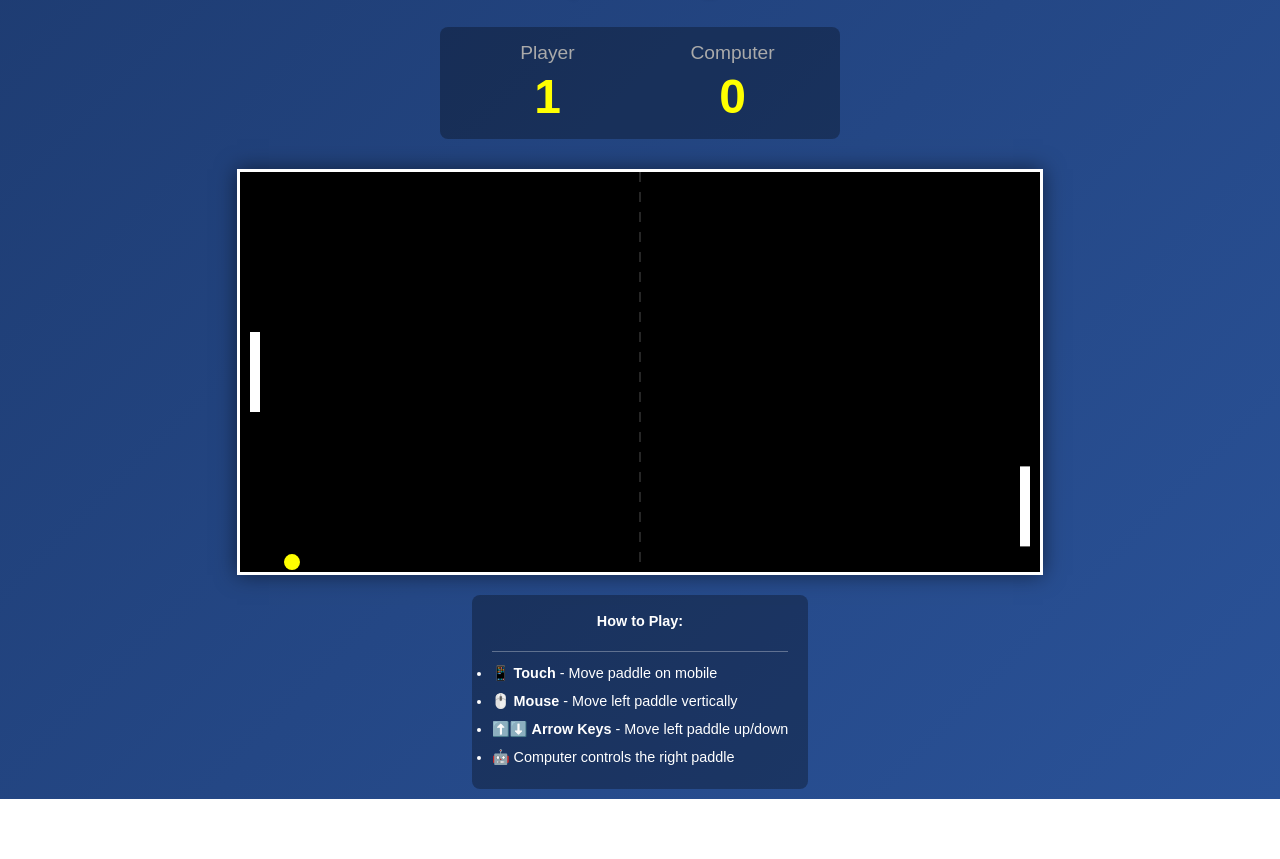
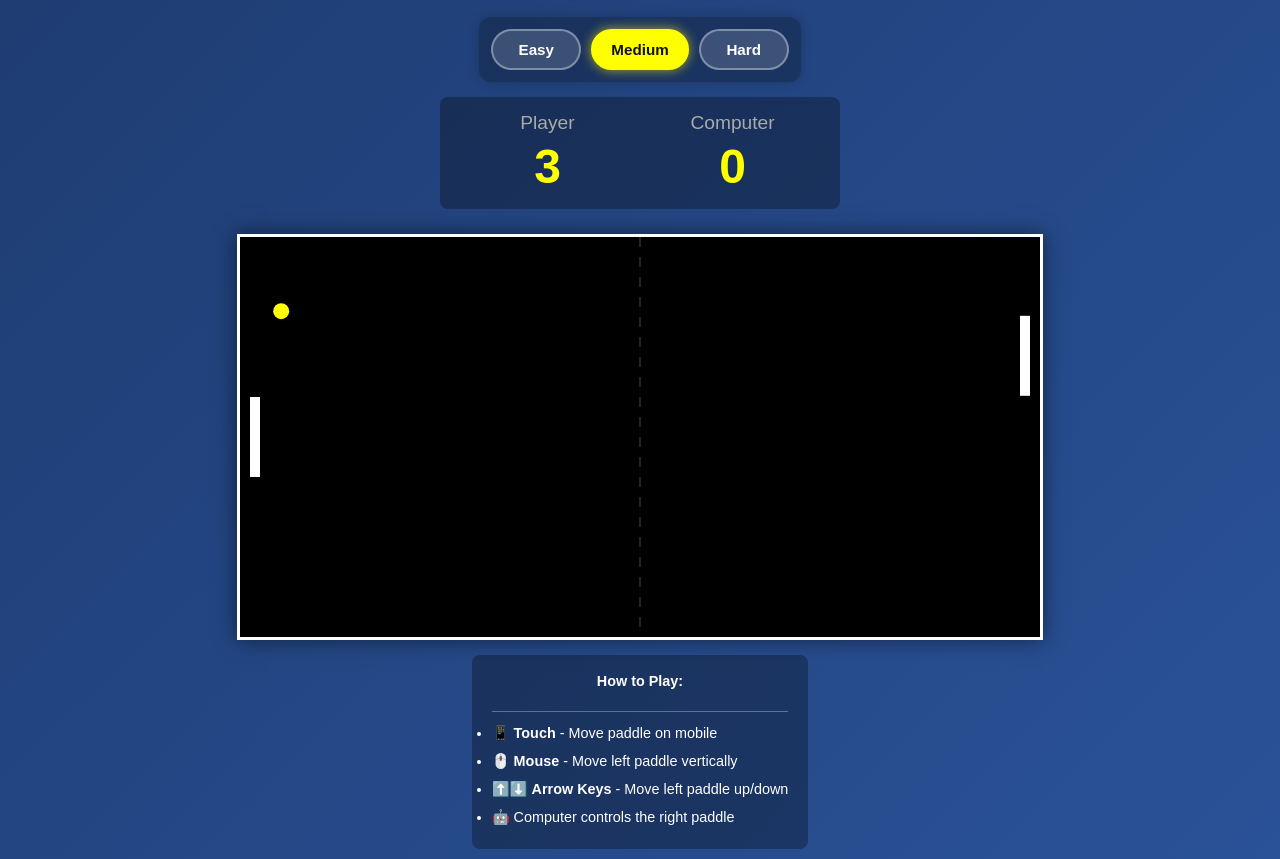
Before and after one commit to warrenwoodhouse/games, a plain HTML site: page pong/index.html in a window 1280 px wide. Shown: the part 60-919 px from the top of the page. Before the commit the page ends 859 px from the top, so only its background shows below. Drawn offline with Linux system fonts and the light colour scheme.

Commit message:
Add a difficulty selector to the Pong game

```diff
--- a/pong/index.html
+++ b/pong/index.html
@@ -28,7 +28,7 @@
             display: flex;
             flex-direction: column;
             align-items: center;
-            gap: 20px;
+            gap: 15px;
             width: 100%;
             padding: 10px;
         }
@@ -37,7 +37,43 @@
             color: white;
             text-shadow: 2px 2px 4px rgba(0, 0, 0, 0.5);
             font-size: 2.5em;
-            margin-bottom: 10px;
+            margin-bottom: 5px;
+        }
+
+        .difficulty-panel {
+            display: flex;
+            gap: 10px;
+            flex-wrap: wrap;
+            justify-content: center;
+            background: rgba(0, 0, 0, 0.25);
+            border-radius: 12px;
+            padding: 12px;
+            box-shadow: 0 0 12px rgba(0, 0, 0, 0.2);
+        }
+
+        .difficulty-btn {
+            background: rgba(255, 255, 255, 0.15);
+            border: 2px solid rgba(255, 255, 255, 0.35);
+            color: white;
+            padding: 10px 18px;
+            border-radius: 999px;
+            cursor: pointer;
+            font-weight: bold;
+            font-size: 0.95em;
+            transition: all 0.2s ease;
+            min-width: 90px;
+        }
+
+        .difficulty-btn.active {
+            background: #ffff00;
+            color: #111;
+            border-color: #ffff00;
+            box-shadow: 0 0 12px rgba(255, 255, 0, 0.6);
+        }
+
+        .difficulty-btn:hover {
+            transform: translateY(-1px);
+            background: rgba(255, 255, 255, 0.25);
         }
 
         #gameCanvas {
@@ -201,6 +237,12 @@
     <div class="container">
         <h1>🏓 Pong</h1>
 
+        <div class="difficulty-panel" aria-label="Difficulty selector">
+            <button class="difficulty-btn" data-difficulty="easy">Easy</button>
+            <button class="difficulty-btn active" data-difficulty="medium">Medium</button>
+            <button class="difficulty-btn" data-difficulty="hard">Hard</button>
+        </div>
+
         <div class="scoreboard">
             <div class="score-section">
                 <div class="score-label">Player</div>
@@ -238,8 +280,27 @@
         const paddleWidth = 10;
         const paddleHeight = 80;
         const ballSize = 8;
-        const ballSpeed = 5;
         const paddleSpeed = 6;
+
+        const difficultySettings = {
+            easy: {
+                computerSpeed: 2.3,
+                trackingDeadZone: 85,
+                ballSpeed: 4.6
+            },
+            medium: {
+                computerSpeed: 2.8,
+                trackingDeadZone: 60,
+                ballSpeed: 5.2
+            },
+            hard: {
+                computerSpeed: 3.6,
+                trackingDeadZone: 35,
+                ballSpeed: 5.8
+            }
+        };
+
+        let currentDifficulty = 'medium';
 
         const player = {
             x: 10,
@@ -258,16 +319,16 @@
             height: paddleHeight,
             dy: 0,
             score: 0,
-            speed: 2.8  // Reduced from 4.5 - significantly slower
+            speed: difficultySettings[currentDifficulty].computerSpeed
         };
 
         const ball = {
             x: canvas.width / 2,
             y: canvas.height / 2,
-            dx: ballSpeed,
-            dy: ballSpeed,
+            dx: difficultySettings[currentDifficulty].ballSpeed,
+            dy: difficultySettings[currentDifficulty].ballSpeed,
             size: ballSize,
-            speed: ballSpeed
+            speed: difficultySettings[currentDifficulty].ballSpeed
         };
 
         let keysPressed = {};
@@ -277,7 +338,25 @@
         let mobileDownPressed = false;
         let isMobileDevice = window.innerWidth <= 768;
 
-        // Detect mobile device
+        function applyDifficulty(level) {
+            currentDifficulty = level;
+            const settings = difficultySettings[level];
+            computer.speed = settings.computerSpeed;
+            ball.speed = settings.ballSpeed;
+            ball.dx = (Math.random() > 0.5 ? 1 : -1) * ball.speed;
+            ball.dy = (Math.random() * 2 - 1) * ball.speed;
+
+            document.querySelectorAll('.difficulty-btn').forEach((button) => {
+                button.classList.toggle('active', button.dataset.difficulty === level);
+            });
+        }
+
+        document.querySelectorAll('.difficulty-btn').forEach((button) => {
+            button.addEventListener('click', () => {
+                applyDifficulty(button.dataset.difficulty);
+            });
+        });
+
         function checkMobileDevice() {
             isMobileDevice = window.innerWidth <= 768;
         }
@@ -307,12 +386,10 @@
             touchY = touch.clientY - rect.top;
         }, { passive: false });
 
-        document.addEventListener('touchend', (e) => {
-            // Reset touch position when touch ends
+        document.addEventListener('touchend', () => {
             touchY = canvas.height / 2;
         });
 
-        // Mobile button controls
         const upButton = document.getElementById('upButton');
         const downButton = document.getElementById('downButton');
 
@@ -321,16 +398,13 @@
                 e.preventDefault();
                 mobileUpPressed = true;
             });
-
             upButton.addEventListener('touchend', (e) => {
                 e.preventDefault();
                 mobileUpPressed = false;
             });
-
             upButton.addEventListener('mousedown', () => {
                 mobileUpPressed = true;
             });
-
             upButton.addEventListener('mouseup', () => {
                 mobileUpPressed = false;
             });
@@ -341,24 +415,19 @@
                 e.preventDefault();
                 mobileDownPressed = true;
             });
-
             downButton.addEventListener('touchend', (e) => {
                 e.preventDefault();
                 mobileDownPressed = false;
             });
-
             downButton.addEventListener('mousedown', () => {
                 mobileDownPressed = true;
             });
-
             downButton.addEventListener('mouseup', () => {
                 mobileDownPressed = false;
             });
         }
 
-        // Update player position based on input
         function updatePlayer() {
-            // Touch control for mobile (swiping on canvas)
             if (isMobileDevice && touchY !== canvas.height / 2) {
                 if (touchY < player.y + paddleHeight / 2) {
                     player.y -= player.speed;
@@ -367,15 +436,9 @@
                 }
             }
 
-            // Mobile button controls
-            if (mobileUpPressed) {
-                player.y -= player.speed;
-            }
-            if (mobileDownPressed) {
-                player.y += player.speed;
-            }
+            if (mobileUpPressed) player.y -= player.speed;
+            if (mobileDownPressed) player.y += player.speed;
 
-            // Mouse control (desktop)
             if (!isMobileDevice) {
                 if (mouseY < player.y + paddleHeight / 2) {
                     player.y -= player.speed;
@@ -384,53 +447,41 @@
                 }
             }
 
-            // Keyboard control
-            if (keysPressed['ArrowUp']) {
-                player.y -= player.speed;
-            }
-            if (keysPressed['ArrowDown']) {
-                player.y += player.speed;
-            }
+            if (keysPressed['ArrowUp']) player.y -= player.speed;
+            if (keysPressed['ArrowDown']) player.y += player.speed;
 
-            // Keep player in bounds
             if (player.y < 0) player.y = 0;
             if (player.y + player.height > canvas.height) {
                 player.y = canvas.height - player.height;
             }
         }
 
-        // Update computer AI
         function updateComputer() {
             const computerCenter = computer.y + computer.height / 2;
             const ballCenter = ball.y;
+            const deadZone = difficultySettings[currentDifficulty].trackingDeadZone;
 
-            // Increased dead zone from 35 to 60 - computer is less responsive
-            // This gives the player more opportunity to score
-            if (computerCenter < ballCenter - 60) {
+            if (computerCenter < ballCenter - deadZone) {
                 computer.y += computer.speed;
-            } else if (computerCenter > ballCenter + 60) {
+            } else if (computerCenter > ballCenter + deadZone) {
                 computer.y -= computer.speed;
             }
 
-            // Keep computer in bounds
             if (computer.y < 0) computer.y = 0;
             if (computer.y + computer.height > canvas.height) {
                 computer.y = canvas.height - computer.height;
             }
         }
 
-        // Update ball position
         function updateBall() {
             ball.x += ball.dx;
             ball.y += ball.dy;
 
-            // Ball collision with top and bottom walls
             if (ball.y - ball.size < 0 || ball.y + ball.size > canvas.height) {
                 ball.dy = -ball.dy;
                 ball.y = Math.max(ball.size, Math.min(canvas.height - ball.size, ball.y));
             }
 
-            // Ball collision with paddles
             if (
                 ball.x - ball.size < player.x + player.width &&
                 ball.y > player.y &&
@@ -455,7 +506,6 @@
                 ball.x = computer.x - ball.size;
             }
 
-            // Scoring
             if (ball.x < 0) {
                 computer.score++;
                 resetBall();
@@ -471,11 +521,10 @@
         function resetBall() {
             ball.x = canvas.width / 2;
             ball.y = canvas.height / 2;
-            ball.dx = (Math.random() > 0.5 ? 1 : -1) * ballSpeed;
-            ball.dy = (Math.random() * 2 - 1) * ballSpeed;
+            ball.dx = (Math.random() > 0.5 ? 1 : -1) * ball.speed;
+            ball.dy = (Math.random() * 2 - 1) * ball.speed;
         }
 
-        // Draw functions
         function drawPaddle(paddle) {
             ctx.fillStyle = '#fff';
             ctx.fillRect(paddle.x, paddle.y, paddle.width, paddle.height);
@@ -503,19 +552,15 @@
             document.getElementById('computerScore').textContent = computer.score;
         }
 
-        // Main game loop
         function gameLoop() {
-            // Clear canvas
             ctx.fillStyle = '#000';
             ctx.fillRect(0, 0, canvas.width, canvas.height);
 
-            // Draw game elements
             drawCenterLine();
             drawPaddle(player);
             drawPaddle(computer);
             drawBall();
 
-            // Update game state
             updatePlayer();
             updateComputer();
             updateBall();
@@ -523,7 +568,7 @@
             requestAnimationFrame(gameLoop);
         }
 
-        // Start the game
+        applyDifficulty(currentDifficulty);
         gameLoop();
     </script>
 </body>
```
